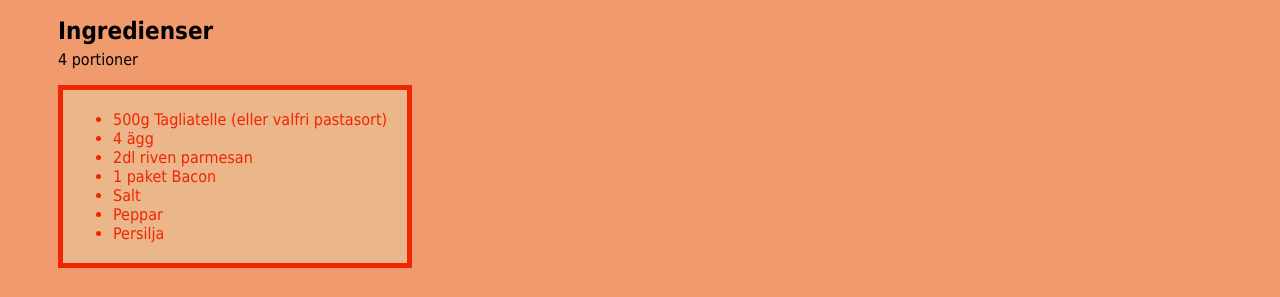
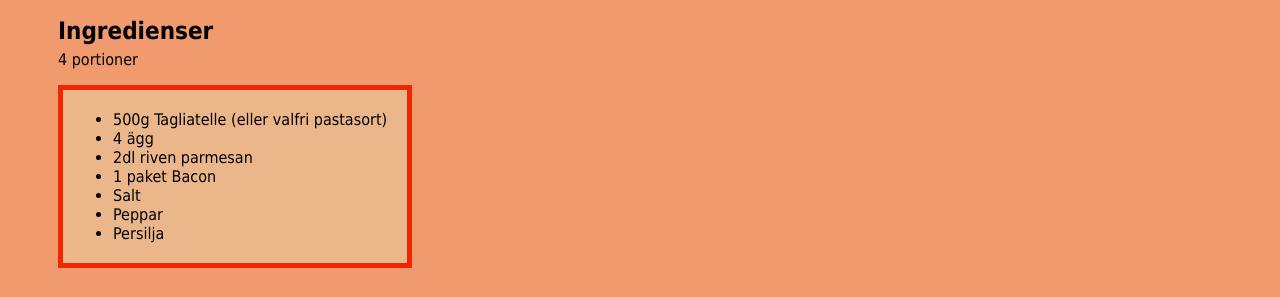
Before and after one commit to erikbensons/odin-recipes, a plain HTML site: page recipes/carbonara.html in a window 1280 px wide. Shown: the part 503-800 px from the top of the page. Drawn offline with Linux system fonts and the light colour scheme.

Commit message:
Change main text color to black

```diff
--- a/styles.css
+++ b/styles.css
@@ -10,22 +10,11 @@ h1 {
     margin: 50px;
 }
 
-ul {
-    border: solid 5px #F02501;
-    padding: 20px;
-    padding-left: 50px;
-    color: #F02501;
-    background-color: #EBB68A;
-    margin: 50px;
-    margin-top: 0px;
-    display: inline-block;
-}
-
+ul,
 ol {
     border: solid 5px #F02501;
     padding: 20px;
     padding-left: 50px;
-    color: #F02501;
     background-color: #EBB68A;
     margin: 50px;
     margin-top: 0px;
@@ -55,6 +44,7 @@ img {
 
 h2 {
     margin-left: 50px;
+    color: black;
 }
 
 p {
@@ -65,6 +55,7 @@ p {
 .main-page-list {
     margin: 0px 200px;
     display: block;
+    color: #F02501;
 }
 
 .hem {
```
